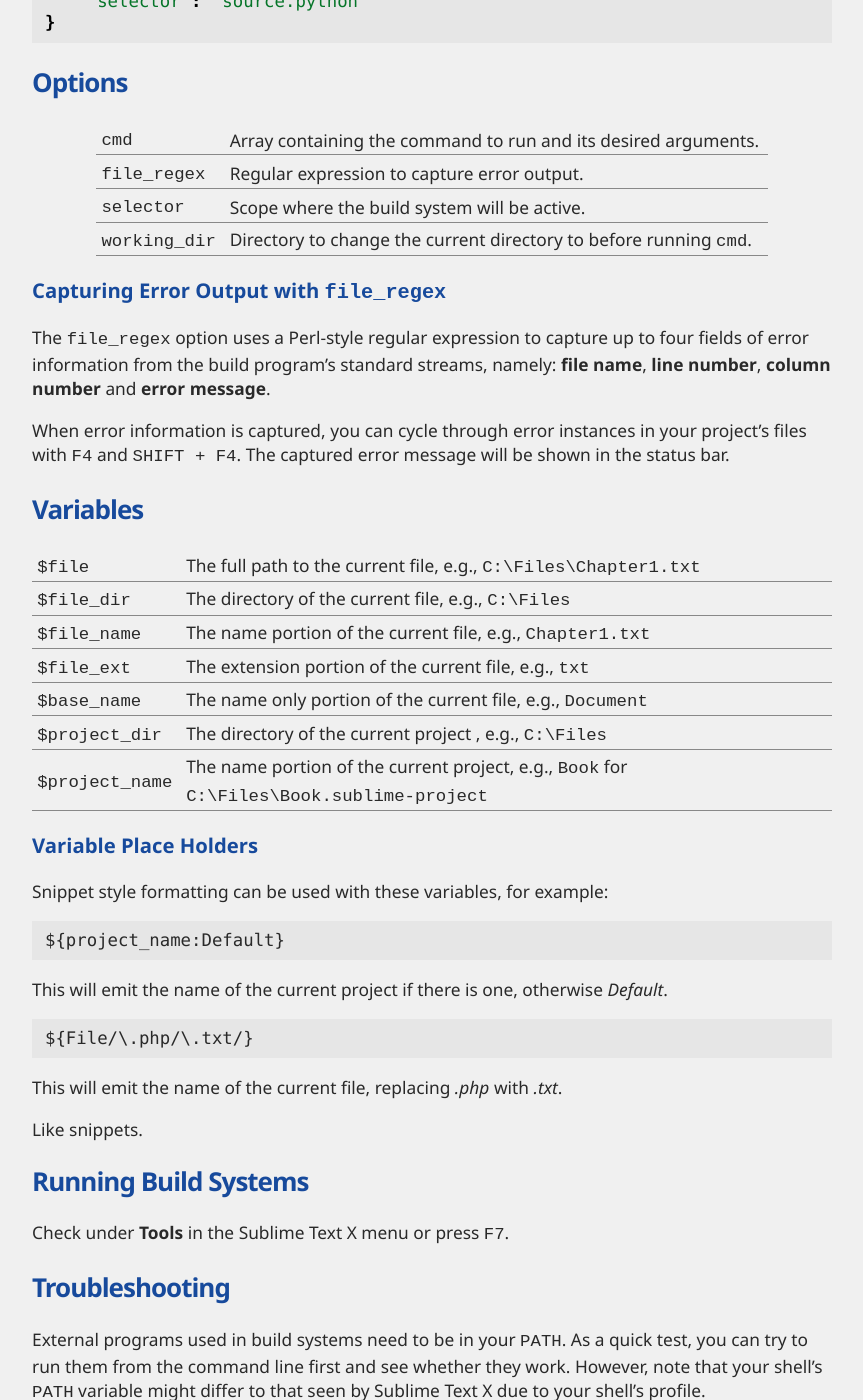
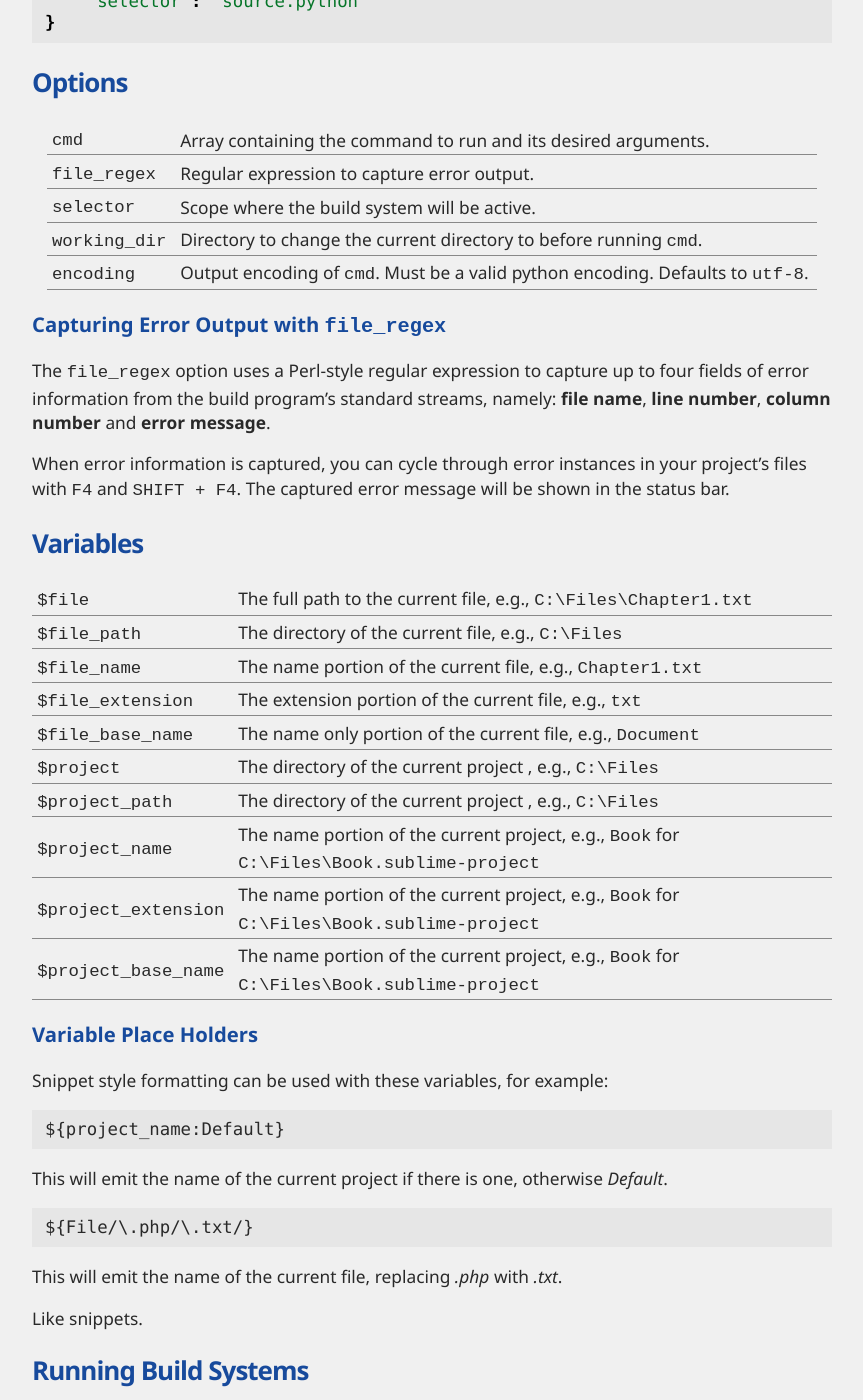
Before and after one commit to guillermooo/sublime-undocs, a Sphinx documentation site: the page built from source/reference/build_systems.rst, in a window 1280 px wide and 1400 px high, scrolled down 476 px. Shown: the whole window, without its empty margins (128-991 px from the left). Built offline with Sphinx 7.4.7, drawn with Linux system fonts in a browser that asks for light colours.

Commit message:
Revised docs for build sys.

```diff
--- a/source/reference/build_systems.rst
+++ b/source/reference/build_systems.rst
@@ -31,6 +31,7 @@ Options
 ``file_regex``  Regular expression to capture error output.
 ``selector``    Scope where the build system will be active.
 ``working_dir`` Directory to change the current directory to before running ``cmd``.
+``encoding``    Output encoding of ``cmd``. Must be a valid python encoding. Defaults to ``utf-8``.
 =============== ================================================================================
 
 Capturing Error Output with ``file_regex``
@@ -48,15 +49,18 @@ be shown in the status bar.
 Variables
 *********
 
-================= =====================================================================================
-``$file``         The full path to the current file, e.g., ``C:\Files\Chapter1.txt``
-``$file_dir``     The directory of the current file, e.g., ``C:\Files``
-``$file_name``    The name portion of the current file, e.g., ``Chapter1.txt``
-``$file_ext``     The extension portion of the current file, e.g., ``txt``
-``$base_name``    The name only portion of the current file, e.g., ``Document``
-``$project_dir``  The directory of the current project , e.g., ``C:\Files``
-``$project_name`` The name portion of the current project, e.g., ``Book`` for ``C:\Files\Book.sublime-project``
-================= =====================================================================================
+====================== =====================================================================================
+``$file``              The full path to the current file, e.g., ``C:\Files\Chapter1.txt``
+``$file_path``         The directory of the current file, e.g., ``C:\Files``
+``$file_name``         The name portion of the current file, e.g., ``Chapter1.txt``
+``$file_extension``    The extension portion of the current file, e.g., ``txt``
+``$file_base_name``    The name only portion of the current file, e.g., ``Document``
+``$project``           The directory of the current project , e.g., ``C:\Files``
+``$project_path``      The directory of the current project , e.g., ``C:\Files``
+``$project_name``      The name portion of the current project, e.g., ``Book`` for ``C:\Files\Book.sublime-project``
+``$project_extension`` The name portion of the current project, e.g., ``Book`` for ``C:\Files\Book.sublime-project``
+``$project_base_name`` The name portion of the current project, e.g., ``Book`` for ``C:\Files\Book.sublime-project``
+====================== =====================================================================================
 
 Variable Place Holders
 ----------------------
```
